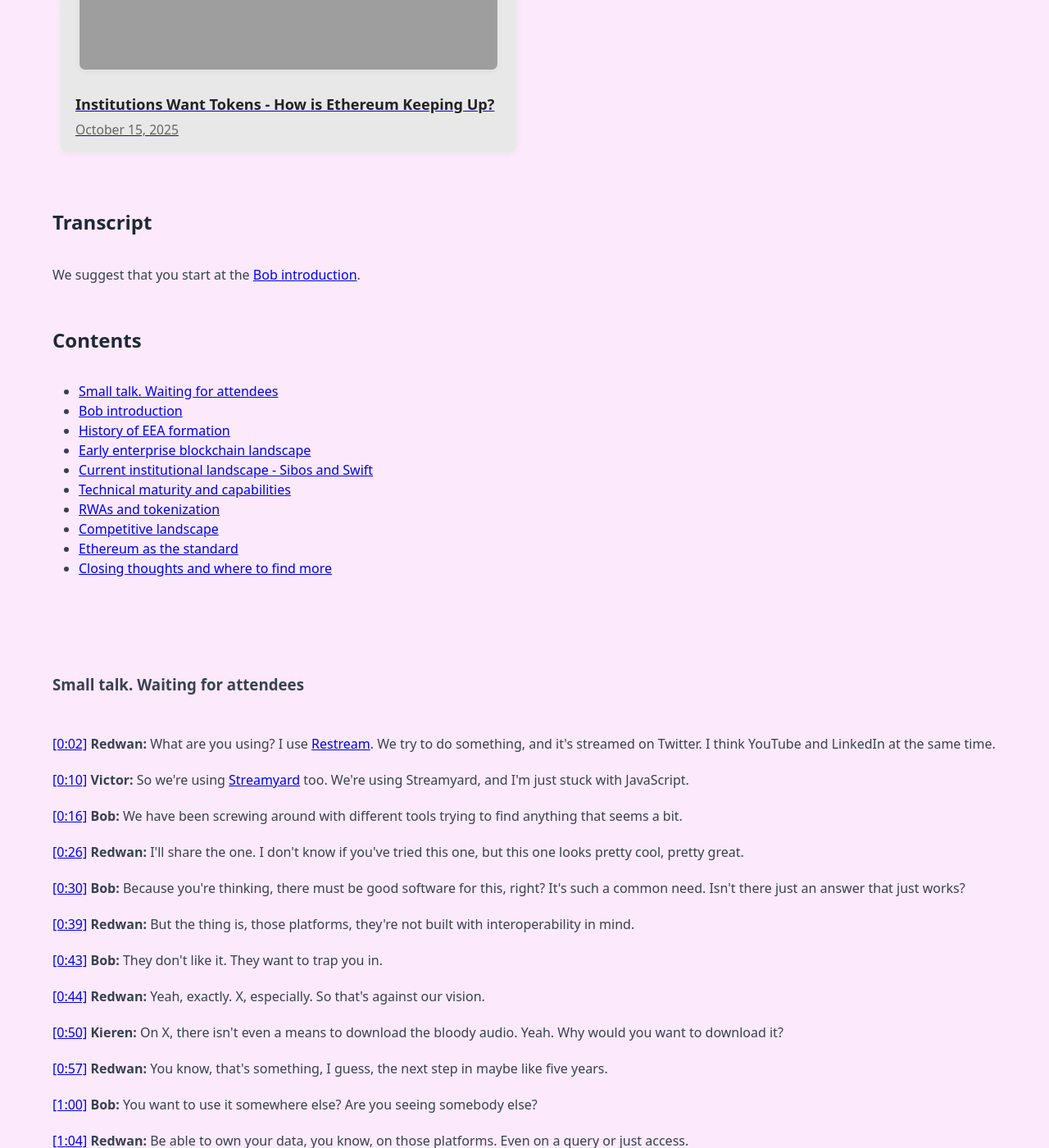
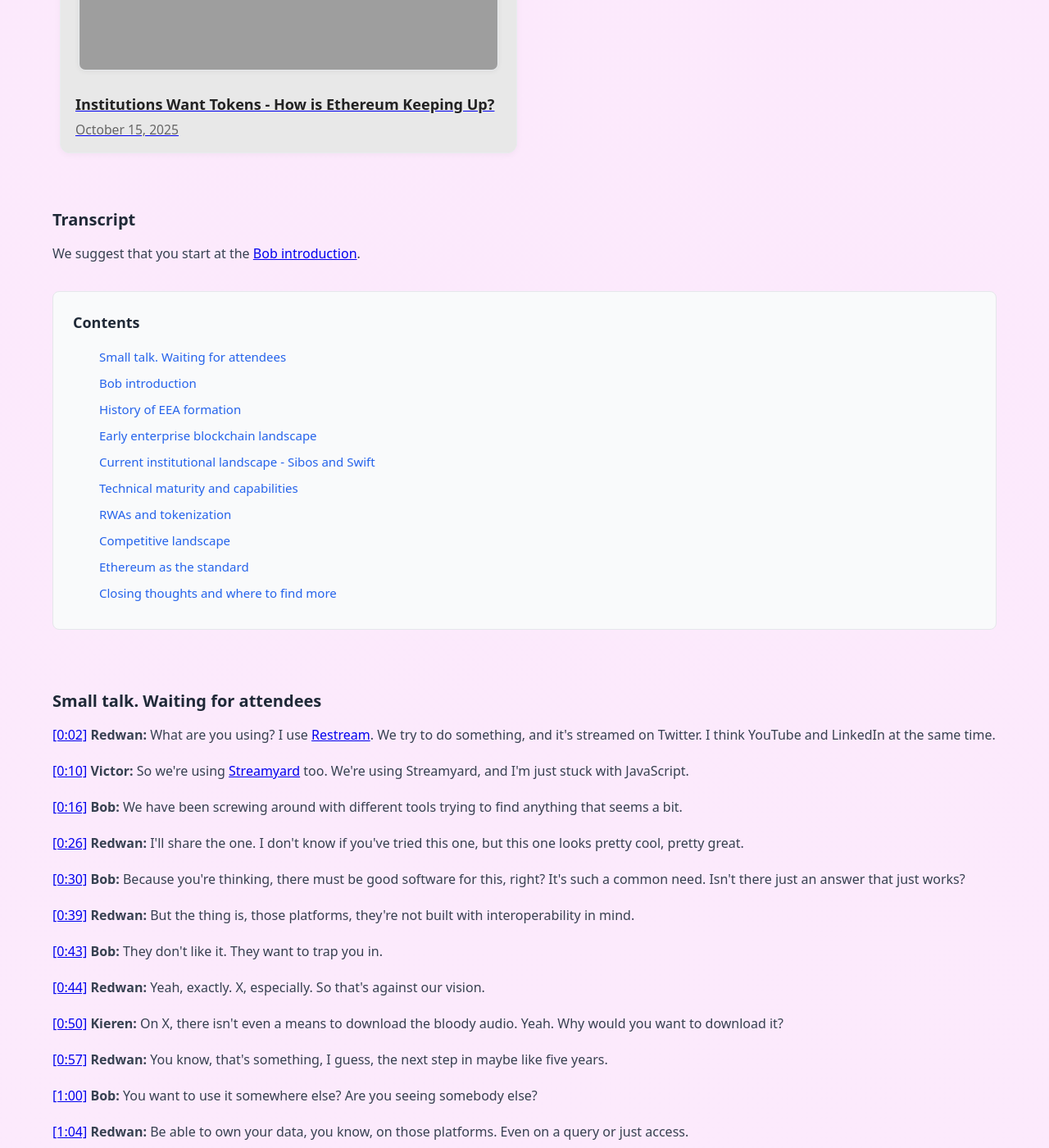
Before and after one commit to stratomercata/stratomercata-website, a Jekyll site: the page built from source/_videos/institutions-want-tokens-how-is-ethereum-keeping-up.md, in a window 1280 px wide and 1400 px high, scrolled down 687 px. Shown: the whole window at 82% size. Built offline with Jekyll 4.4.1, drawn with Linux system fonts in a browser that asks for light colours; comment, search, counter and statistics services are not loaded; grey boxes are pictures that could not be loaded.

Commit message:
Improve video transcript layout and styling
This commit enhances the visual presentation and structure of video
transcripts across the website with the following changes:

Video Content Structure:
- Remove excessive <br> tags between transcript sections for cleaner
  HTML markup and improved readability
- Standardize heading levels (convert h2 to h3) in video transcripts
  for consistent visual hierarchy
- Improve spacing around section anchors for better navigation

CSS Enhancements (source/assets/css/common.css):
- Add video transcript section spacing with proper anchor positioning
  for smooth scrolling behavior
- Implement consistent h2/h3 styling for video content with optimized
  typography (1.25rem, 600 weight, proper margins)
- Create comprehensive table of contents styling with:
  * Light gray background (#f9fafb) and border
  * Proper padding and rounded corners
  * Clean list styling without bullets
  * Hover effects for better UX
- Maintain existing video-hosts-guests section formatting

Files Modified:
- source/_videos/institutions-want-tokens-how-is-ethereum-keeping-up.md
- source/_videos/mercata-v2-contest-kickoff.md
- source/assets/css/common.css

These changes improve the overall user experience when reading video
transcripts and make the table of contents more visually appealing
and easier to navigate.

```diff
--- a/source/_videos/institutions-want-tokens-how-is-ethereum-keeping-up.md
+++ b/source/_videos/institutions-want-tokens-how-is-ethereum-keeping-up.md
@@ -29,15 +29,9 @@ We suggest that you start at the [Bob introduction](#bob-introduction).
     </ul>
 </div>
 
-<br><br>
-
 <a id="small-talk-waiting-for-attendees"></a>
 
-<br>
-
 ### Small talk. Waiting for attendees
-
-<br>
 
 [[0:02]](https://www.youtube.com/watch?v=CNavXFv3ats&t=2s) **Redwan:**
 What are you using? I use [Restream](https://restream.io). We try to do something, and it's streamed on Twitter.  I think YouTube and LinkedIn at the same time.
@@ -89,11 +83,10 @@ I find it quite well.
 
 <a id="bob-introduction"></a>
 
-<br>
 
 ### Bob introduction
 
-<br>
+
 
 [[1:38]](https://www.youtube.com/watch?v=CNavXFv3ats&t=98s) **Victor:**
 5:01, oh, yeah. We are live, so we are live. No, no, no, I'm ready.
@@ -390,11 +383,10 @@ And we actually had a design for, yeah, yeah, yeah.
 
 <a id="early-enterprise-blockchain-landscape"></a>
 
-<br>
 
 ### Early enterprise blockchain landscape
 
-<br>
+
 
 [[13:31]](https://www.youtube.com/watch?v=CNavXFv3ats&t=811s) **Redwan:**
 You broke up for me quite a lot there, [Victor]({{ '/people/victor-wong/' | relative_url }}), I think that's a very cool parallel. Like you've set the stage pretty well for like, you know, where it's coming from.
@@ -421,11 +413,10 @@ I mean, I don't know if it's like, no, there is, but there were some interesting
 
 <a id="current-institutional-landscape"></a>
 
-<br>
 
 ### Current institutional landscape - Sibos and Swift
 
-<br>
+
 
 [[14:28]](https://www.youtube.com/watch?v=CNavXFv3ats&t=868s) **Bob:**
 Yeah, we should mention that because like, you were just at [Sibos](https://www.sibos.com/) and you're dealing with like, what we think of as tried by institutional players. And that's, you know, where you have a lot of communication. So like, what were your impressions about where they're at with that?
@@ -564,11 +555,10 @@ Yeah, yeah, yeah. They actually exactly the same thing, but it's just in a diffe
 
 <a id="technical-maturity-and-capabilities"></a>
 
-<br>
 
 ### Technical maturity and capabilities
 
-<br>
+
 
 [[21:36]](https://www.youtube.com/watch?v=CNavXFv3ats&t=1296s) **Bob:**
 And- It's just the issuer.
@@ -688,11 +678,10 @@ And somehow there's kind of like a merger going on. And, you know, this is a, cr
 
 <a id="rwas-and-tokenization"></a>
 
-<br>
 
 ### RWAs and tokenization
 
-<br>
+
 
 [[31:45]](https://www.youtube.com/watch?v=CNavXFv3ats&t=1905s) **Redwan:**
 Well, that's a billion trillion dollar question right there. I don't have like the answer. What I could say is I see, I see how, like, I think if you look at, you know, operational optimization, it's more than that.
@@ -753,11 +742,10 @@ And then we'll see.
 
 <a id="competitive-landscape"></a>
 
-<br>
 
 ### Competitive landscape
 
-<br>
+
 
 [[37:22]](https://www.youtube.com/watch?v=CNavXFv3ats&t=2242s) **Bob:**
 I mean, beyond EVM, I mean, you've obviously got competition between Ethereum and other EVM flavors. What is the competition outside of that? Because I know there's, you know, you've obviously got competition within that, but are institutions doing non-EVM things as well?
@@ -854,11 +842,10 @@ And I mean, that's seven years ago. So yeah, I'm sure that they need to have an
 
 <a id="ethereum-as-the-standard"></a>
 
-<br>
 
 ### Ethereum as the standard
 
-<br>
+
 
 [[44:21]](https://www.youtube.com/watch?v=CNavXFv3ats&t=2661s) **Redwan:**
 To answer your question, and EVM and Ethereum is really the standard as everyone, that's what they're saying. You go through some different stages, you have the [Chief Innovation Officer (Tom Zschach)](https://x.com/tomzschach) of [Swift](https://www.Swift.com/) and some different institutions. They understand that.
@@ -902,11 +889,10 @@ So that's something that is like catching up more and more and the more we're go
 
 <a id="closing-thoughts"></a>
 
-<br>
 
 ### Closing thoughts and where to find more
 
-<br>
+
 
 [[48:09]](https://www.youtube.com/watch?v=CNavXFv3ats&t=2889s) **Bob:**
 Well, on that note, I think we'll wrap up, but where can people find more about you and [EEA](https://entethalliance.org) in general?
--- a/source/assets/css/common.css
+++ b/source/assets/css/common.css
@@ -1425,6 +1425,60 @@ article .blog-tags .tag {
   margin-top: 3rem;
 }
 
+/* Video transcript section spacing */
+.video-content a[id] {
+  display: block;
+  padding-top: 1rem;
+  margin-top: -0.5rem;
+}
+
+.video-content h2,
+.video-content h3 {
+  margin-top: 0;
+  margin-bottom: 0.75rem;
+  font-size: 1.25rem;
+  font-weight: 600;
+  color: #1f2937;
+}
+
+/* Table of contents styling */
+.table-of-contents {
+  background: #f9fafb;
+  border: 1px solid #e5e7eb;
+  border-radius: 0.5rem;
+  padding: 1.5rem;
+  margin: 2rem 0 3rem 0;
+}
+
+.table-of-contents h2 {
+  font-size: 1.125rem;
+  font-weight: 600;
+  color: #1f2937;
+  margin: 0 0 1rem 0;
+}
+
+.table-of-contents ul {
+  list-style: none;
+  padding: 0;
+  margin: 0;
+}
+
+.table-of-contents li {
+  margin-bottom: 0.5rem;
+}
+
+.table-of-contents a {
+  color: #2563eb;
+  text-decoration: none;
+  font-size: 0.9375rem;
+  line-height: 1.5;
+}
+
+.table-of-contents a:hover {
+  color: #1d4ed8;
+  text-decoration: underline;
+}
+
 .video-hosts-guests {
   margin-top: 1rem;
   padding-top: 1rem;
```
Also changed, not shown: source/_videos/mercata-v2-contest-kickoff.md (+6 -6 lines).
